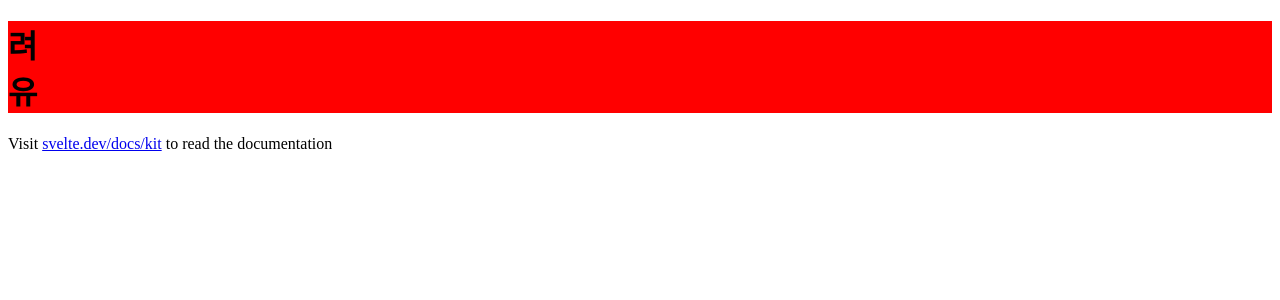
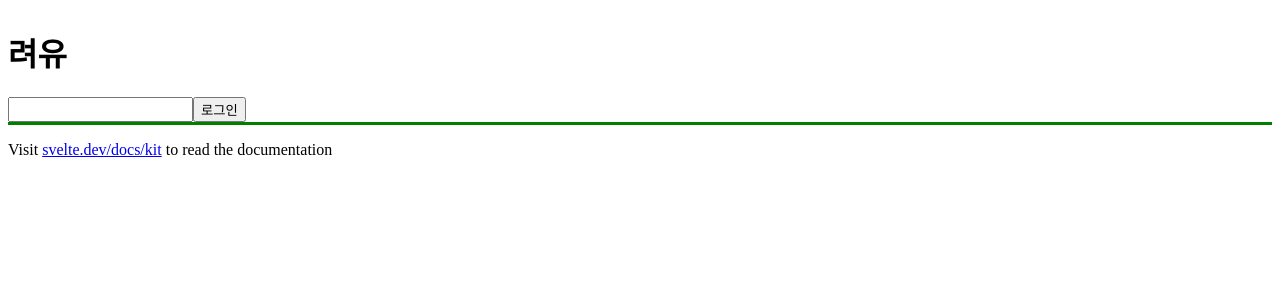
Before and after one commit to kimyoojun/AI-ON_Traver, a SvelteKit app: page / in a window 1280 px wide. Shown: the top 300 px of the page. Built offline with nearby package versions, Linux system fonts and the light colour scheme.

Commit message:
나혼자 하려다 제대로 깨진날날

```diff
--- a/src/routes/+page.svelte
+++ b/src/routes/+page.svelte
@@ -1,15 +1,37 @@
-<div id="a">
-<h1 id='b'>려유</h1>
+<div>
+    <div id="top_bar">
+        <h1 id='name'>려유</h1>
+        <div>
+            <div id = top_bar_right>
+                <input >
+                <div>
+                    <button>
+                       로그인
+                    </button>
+                </div>
+            </div>
+        </div>
+    </div>
 
 </div>
+
 <p>Visit <a href="https://svelte.dev/docs/kit">svelte.dev/docs/kit</a> to read the documentation</p>
 
 <style>
-    #a {
-        background-color: red;
+    #top_bar{
         width: 100%;
+        flex-direction: column;
+        background-origin:line;
+        border-bottom: 3px solid green;
+        display: flex;
+        justify-content: space-between;
     }
-    #b {
-        width: 10px;
+    #name {
+        width: 100px;
+        display: flex;
+        flex-direction: column;
+    }
+    #top_bar_right{
+        display: flex;
     }
 </style>
```
